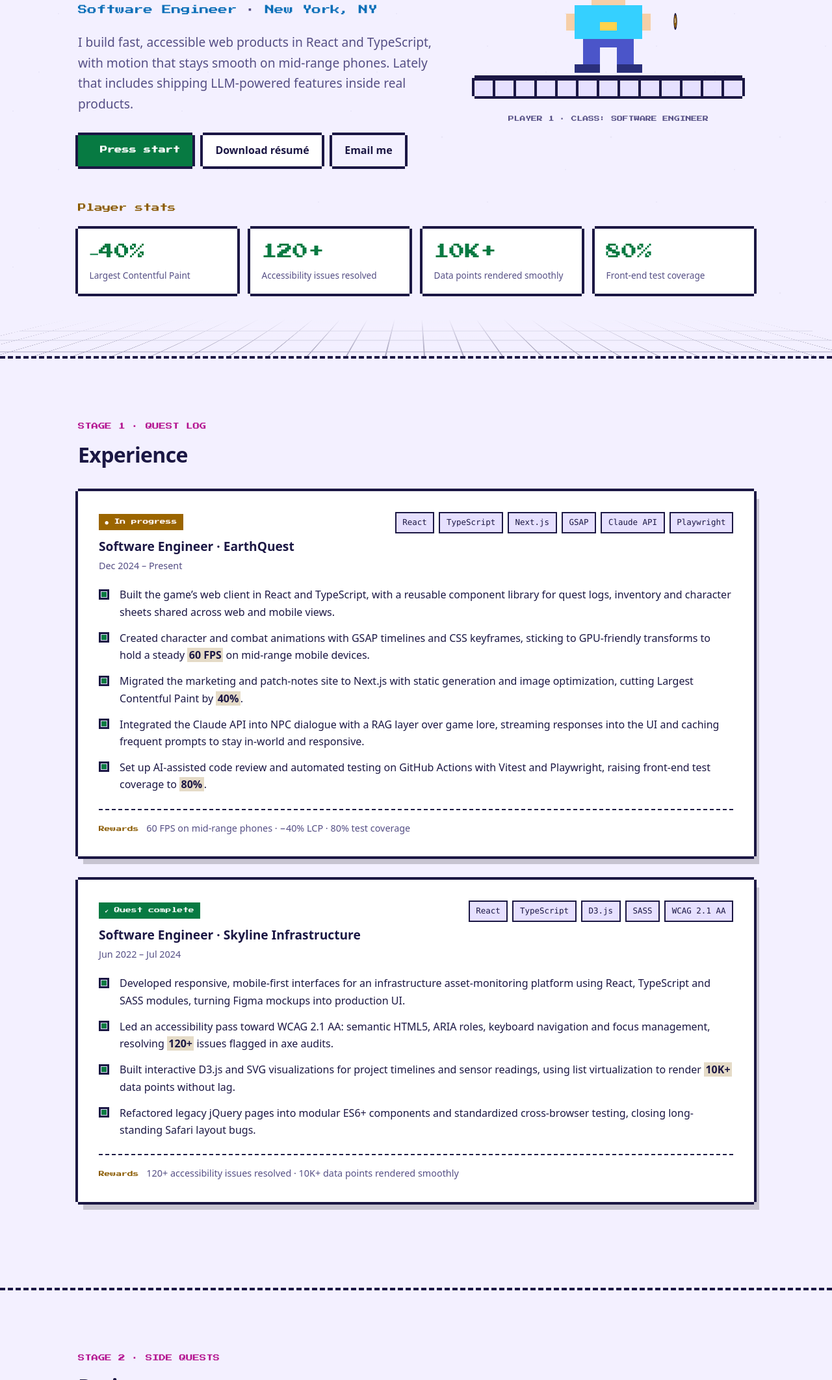
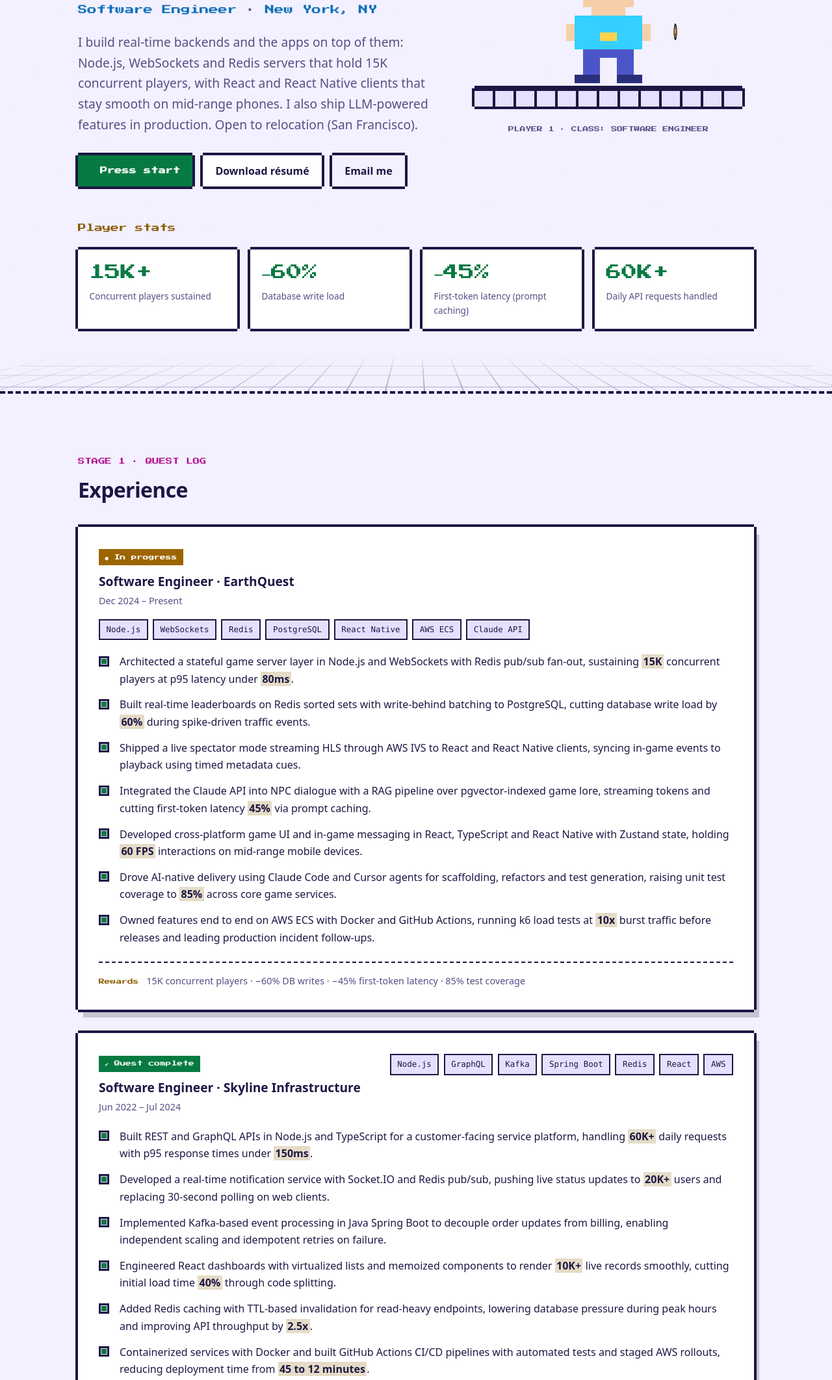
Before and after one commit to vamsi2792/vamsi2792.github.io, a plain HTML site: page index.html in a window 1280 px wide. Shown: the part 339-2463 px from the top of the page at 65% size. Drawn offline with nearby package versions, Linux system fonts and the light colour scheme.

Commit message:
Update portfolio to match new résumé
Co-Authored-By: Claude Sonnet 5.5 <noreply@anthropic.com>

```diff
--- a/index.html
+++ b/index.html
@@ -4,12 +4,12 @@
   <meta charset="utf-8">
   <meta name="viewport" content="width=device-width, initial-scale=1">
   <title>Vamsi Muppana — Software Engineer</title>
-  <meta name="description" content="Vamsi Muppana is a software engineer in New York building fast, accessible React and TypeScript products, with experience in GSAP animation, D3 data visualization and LLM-powered features. Press start to explore the résumé.">
+  <meta name="description" content="Vamsi Muppana is a software engineer in New York building real-time game backends and cross-platform apps with Node.js, WebSockets, Redis, AWS and React, plus LLM-powered features. Open to relocation to San Francisco. Press start to explore the résumé.">
   <meta name="theme-color" content="#0b0d1a" media="(prefers-color-scheme: dark)">
   <meta name="theme-color" content="#f3f0ff" media="(prefers-color-scheme: light)">
   <meta property="og:type" content="website">
   <meta property="og:title" content="Vamsi Muppana — Software Engineer">
-  <meta property="og:description" content="Fast, accessible React and TypeScript products. Currently at EarthQuest; previously Skyline Infrastructure.">
+  <meta property="og:description" content="Real-time systems at scale: Node.js, WebSockets, Redis and AWS. Currently at EarthQuest; previously Skyline Infrastructure.">
   <meta name="color-scheme" content="light dark">
   <link rel="icon" href="favicon.svg" type="image/svg+xml">
   <link rel="preconnect" href="https://fonts.googleapis.com">
@@ -81,10 +81,10 @@
           <p class="eyebrow reveal"><span class="blink-dot" aria-hidden="true"></span> PLAYER 1 READY</p>
           <h1 id="name">Vamsi Muppana</h1>
           <p class="role reveal">Software Engineer <span class="sep">·</span> New York, NY</p>
-          <p class="lead reveal">I build fast, accessible web products in React and TypeScript, with motion that stays smooth on mid-range phones. Lately that includes shipping LLM-powered features inside real products.</p>
+          <p class="lead reveal">I build real-time backends and the apps on top of them: Node.js, WebSockets and Redis servers that hold 15K concurrent players, with React and React Native clients that stay smooth on mid-range phones. I also ship LLM-powered features in production. Open to relocation (San Francisco).</p>
           <div class="cta reveal">
             <a class="btn primary" href="#experience"><span class="play" aria-hidden="true">▶</span> Press start</a>
-            <a class="btn" href="Vamsi_Muppana_NYT.pdf" download>Download résumé</a>
+            <a class="btn" href="Vamsi_Muppana_MrBeast.pdf" download>Download résumé</a>
             <a class="btn ghost" href="mailto:mvamsi.2792@gmail.com">Email me</a>
           </div>
         </div>
@@ -106,10 +106,10 @@
       <div class="wrap">
         <h2 class="panel-title reveal">Player stats</h2>
         <dl class="stats reveal">
-          <div><dt>Largest Contentful Paint</dt><dd>−40%</dd></div>
-          <div><dt>Accessibility issues resolved</dt><dd>120+</dd></div>
-          <div><dt>Data points rendered smoothly</dt><dd>10K+</dd></div>
-          <div><dt>Front-end test coverage</dt><dd>80%</dd></div>
+          <div><dt>Concurrent players sustained</dt><dd>15K+</dd></div>
+          <div><dt>Database write load</dt><dd>−60%</dd></div>
+          <div><dt>First-token latency (prompt caching)</dt><dd>−45%</dd></div>
+          <div><dt>Daily API requests handled</dt><dd>60K+</dd></div>
         </dl>
       </div>
     </section>
@@ -128,17 +128,19 @@
               <p class="meta">Dec 2024 – Present</p>
             </div>
             <ul class="tags" aria-label="Technologies">
-              <li>React</li><li>TypeScript</li><li>Next.js</li><li>GSAP</li><li>Claude API</li><li>Playwright</li>
+              <li>Node.js</li><li>WebSockets</li><li>Redis</li><li>PostgreSQL</li><li>React Native</li><li>AWS ECS</li><li>Claude API</li>
             </ul>
           </header>
           <ul class="points">
-            <li>Built the game’s web client in React and TypeScript, with a reusable component library for quest logs, inventory and character sheets shared across web and mobile views.</li>
-            <li>Created character and combat animations with GSAP timelines and CSS keyframes, sticking to GPU-friendly transforms to hold a steady <strong>60 FPS</strong> on mid-range mobile devices.</li>
-            <li>Migrated the marketing and patch-notes site to Next.js with static generation and image optimization, cutting Largest Contentful Paint by <strong>40%</strong>.</li>
-            <li>Integrated the Claude API into NPC dialogue with a RAG layer over game lore, streaming responses into the UI and caching frequent prompts to stay in-world and responsive.</li>
-            <li>Set up AI-assisted code review and automated testing on GitHub Actions with Vitest and Playwright, raising front-end test coverage to <strong>80%</strong>.</li>
+            <li>Architected a stateful game server layer in Node.js and WebSockets with Redis pub/sub fan-out, sustaining <strong>15K</strong> concurrent players at p95 latency under <strong>80ms</strong>.</li>
+            <li>Built real-time leaderboards on Redis sorted sets with write-behind batching to PostgreSQL, cutting database write load by <strong>60%</strong> during spike-driven traffic events.</li>
+            <li>Shipped a live spectator mode streaming HLS through AWS IVS to React and React Native clients, syncing in-game events to playback using timed metadata cues.</li>
+            <li>Integrated the Claude API into NPC dialogue with a RAG pipeline over pgvector-indexed game lore, streaming tokens and cutting first-token latency <strong>45%</strong> via prompt caching.</li>
+            <li>Developed cross-platform game UI and in-game messaging in React, TypeScript and React Native with Zustand state, holding <strong>60 FPS</strong> interactions on mid-range mobile devices.</li>
+            <li>Drove AI-native delivery using Claude Code and Cursor agents for scaffolding, refactors and test generation, raising unit test coverage to <strong>85%</strong> across core game services.</li>
+            <li>Owned features end to end on AWS ECS with Docker and GitHub Actions, running k6 load tests at <strong>10x</strong> burst traffic before releases and leading production incident follow-ups.</li>
           </ul>
-          <p class="reward"><span>Rewards</span> 60 FPS on mid-range phones · −40% LCP · 80% test coverage</p>
+          <p class="reward"><span>Rewards</span> 15K concurrent players · −60% DB writes · −45% first-token latency · 85% test coverage</p>
         </article>
 
         <article class="job panel reveal">
@@ -149,16 +151,19 @@
               <p class="meta">Jun 2022 – Jul 2024</p>
             </div>
             <ul class="tags" aria-label="Technologies">
-              <li>React</li><li>TypeScript</li><li>D3.js</li><li>SASS</li><li>WCAG 2.1 AA</li>
+              <li>Node.js</li><li>GraphQL</li><li>Kafka</li><li>Spring Boot</li><li>Redis</li><li>React</li><li>AWS</li>
             </ul>
           </header>
           <ul class="points">
-            <li>Developed responsive, mobile-first interfaces for an infrastructure asset-monitoring platform using React, TypeScript and SASS modules, turning Figma mockups into production UI.</li>
-            <li>Led an accessibility pass toward WCAG 2.1 AA: semantic HTML5, ARIA roles, keyboard navigation and focus management, resolving <strong>120+</strong> issues flagged in axe audits.</li>
-            <li>Built interactive D3.js and SVG visualizations for project timelines and sensor readings, using list virtualization to render <strong>10K+</strong> data points without lag.</li>
-            <li>Refactored legacy jQuery pages into modular ES6+ components and standardized cross-browser testing, closing long-standing Safari layout bugs.</li>
+            <li>Built REST and GraphQL APIs in Node.js and TypeScript for a customer-facing service platform, handling <strong>60K+</strong> daily requests with p95 response times under <strong>150ms</strong>.</li>
+            <li>Developed a real-time notification service with Socket.IO and Redis pub/sub, pushing live status updates to <strong>20K+</strong> users and replacing 30-second polling on web clients.</li>
+            <li>Implemented Kafka-based event processing in Java Spring Boot to decouple order updates from billing, enabling independent scaling and idempotent retries on failure.</li>
+            <li>Engineered React dashboards with virtualized lists and memoized components to render <strong>10K+</strong> live records smoothly, cutting initial load time <strong>40%</strong> through code splitting.</li>
+            <li>Added Redis caching with TTL-based invalidation for read-heavy endpoints, lowering database pressure during peak hours and improving API throughput by <strong>2.5x</strong>.</li>
+            <li>Containerized services with Docker and built GitHub Actions CI/CD pipelines with automated tests and staged AWS rollouts, reducing deployment time from <strong>45 to 12 minutes</strong>.</li>
+            <li>Wrote unit and integration tests with Jest and Supertest to reach <strong>80%</strong> coverage, and added structured logging with Datadog dashboards to speed up production incident triage.</li>
           </ul>
-          <p class="reward"><span>Rewards</span> 120+ accessibility issues resolved · 10K+ data points rendered smoothly</p>
+          <p class="reward"><span>Rewards</span> 60K+ daily requests · 20K+ live users · 2.5x API throughput · deploys 45 → 12 min</p>
         </article>
       </div>
     </section>
@@ -171,24 +176,13 @@
         <div class="cards">
           <article class="card panel tilt reveal">
             <p class="meta">2025 · Side quest</p>
-            <h3>AI-Powered Social Media Scheduler</h3>
-            <p>A drag-and-drop content calendar with live post previews that mirror each platform’s layout, and keyboard-accessible scheduling controls. Claude drafts captions and alt text from uploaded media, while a Node.js job queue publishes on schedule and retries failed platform API calls automatically.</p>
+            <h3>AI-Powered Social Media Scheduling Tool</h3>
+            <p>A creator-focused scheduler where the Claude API drafts platform-specific captions and hooks, with BullMQ job queues publishing posts on time across 4 platforms. Live engagement metrics stream to a Next.js dashboard over WebSockets, with Redis-backed aggregation updating counters in real time without polling the database.</p>
             <ul class="tags" aria-label="Technologies">
-              <li>React</li><li>TypeScript</li><li>Node.js</li><li>Claude API</li><li>PostgreSQL</li>
+              <li>Next.js</li><li>Node.js</li><li>Claude API</li><li>PostgreSQL</li><li>Redis</li><li>WebSockets</li><li>BullMQ</li>
             </ul>
             <a class="link" href="https://github.com/vamsi2792" target="_blank" rel="noopener">View on GitHub <span class="sr">(opens in a new tab)</span><span aria-hidden="true">↗</span></a>
           </article>
-
-          <article class="card panel tilt reveal">
-            <p class="meta">2025 · Side quest</p>
-            <h3>Accessible UI Component Kit</h3>
-            <p>A library of 25+ accessible components (modals, tabs, carousels, tooltips) with SASS-based theming and interactive Storybook docs. Motion built with GSAP and CSS transitions respects <code>prefers-reduced-motion</code>, and automated axe and Playwright tests run across Chrome, Safari and Firefox in CI.</p>
-            <ul class="tags" aria-label="Technologies">
-              <li>React</li><li>TypeScript</li><li>SASS</li><li>GSAP</li><li>Storybook</li><li>Playwright</li>
-            </ul>
-            <a class="link" href="https://github.com/vamsi2792" target="_blank" rel="noopener">View on GitHub <span class="sr">(opens in a new tab)</span><span aria-hidden="true">↗</span></a>
-          </article>
-
           <article class="card panel tilt reveal">
             <p class="meta">2026 · Side quest · Python full stack</p>
             <h3>TaskQuest</h3>
@@ -230,31 +224,27 @@
         <div class="skills">
           <div class="slot panel reveal">
             <h3>Languages</h3>
-            <ul class="tags"><li>JavaScript (ES6+)</li><li>TypeScript</li><li>HTML5</li><li>CSS3</li><li>SASS/SCSS</li><li>Python</li><li>SQL</li></ul>
+            <ul class="tags"><li>JavaScript</li><li>TypeScript</li><li>Java</li><li>Python</li><li>SQL</li><li>HTML</li><li>CSS</li></ul>
           </div>
           <div class="slot panel reveal">
             <h3>Frameworks &amp; libraries</h3>
-            <ul class="tags"><li>React</li><li>Next.js</li><li>GSAP</li><li>D3.js</li><li>Redux</li><li>Tailwind CSS</li><li>Node.js</li><li>Express</li></ul>
-          </div>
-          <div class="slot panel reveal">
-            <h3>Core concepts</h3>
-            <ul class="tags"><li>Responsive design</li><li>Accessibility (WCAG, ARIA)</li><li>Cross-browser compatibility</li><li>CSS animation</li><li>Core Web Vitals</li><li>Component architecture</li><li>Google Ad Manager</li></ul>
-          </div>
-          <div class="slot panel reveal">
-            <h3>Testing</h3>
-            <ul class="tags"><li>Jest</li><li>Vitest</li><li>Playwright</li><li>axe</li></ul>
+            <ul class="tags"><li>React</li><li>React Native</li><li>Next.js</li><li>Node.js</li><li>Express</li><li>Socket.IO</li><li>Spring Boot</li><li>GraphQL</li></ul>
           </div>
           <div class="slot panel reveal">
             <h3>Databases</h3>
-            <ul class="tags"><li>PostgreSQL</li><li>MongoDB</li><li>Redis</li><li>Firebase</li></ul>
+            <ul class="tags"><li>PostgreSQL</li><li>Redis</li><li>MongoDB</li><li>DynamoDB</li><li>pgvector</li></ul>
           </div>
           <div class="slot panel reveal">
             <h3>Cloud &amp; DevOps</h3>
-            <ul class="tags"><li>AWS (S3, CloudFront)</li><li>Vercel</li><li>Netlify</li><li>Docker</li><li>GitHub Actions</li><li>CI/CD</li></ul>
+            <ul class="tags"><li>AWS (ECS, Lambda, S3)</li><li>Docker</li><li>Kubernetes</li><li>Terraform</li><li>GitHub Actions</li><li>CI/CD</li></ul>
           </div>
           <div class="slot panel wide reveal">
             <h3>Tools &amp; practices</h3>
-            <ul class="tags"><li>Git &amp; GitHub</li><li>Jira</li><li>Figma</li><li>Vite</li><li>Webpack</li><li>Storybook</li><li>Claude Code</li><li>GitHub Copilot</li><li>Code review</li><li>Agile/Scrum</li></ul>
+            <ul class="tags"><li>Claude Code</li><li>Cursor</li><li>AI coding agents</li><li>Claude API</li><li>AI-assisted QA</li><li>Playwright</li><li>Jest</li><li>Datadog</li><li>Git</li><li>Agile</li></ul>
+          </div>
+          <div class="slot panel wide reveal">
+            <h3>Core concepts</h3>
+            <ul class="tags"><li>Real-time systems</li><li>WebSockets</li><li>Live streaming (HLS, RTMP)</li><li>Leaderboards</li><li>Gaming backend services</li><li>Distributed systems</li><li>Load balancing</li><li>Microservices</li><li>System design</li></ul>
           </div>
         </div>
       </div>
@@ -299,13 +289,13 @@
         <p class="stage reveal">FINAL STAGE · CONTINUE?</p>
         <h2 id="h-contact" class="reveal">Let’s talk</h2>
         <p class="continue reveal" aria-hidden="true">CONTINUE? <span id="count">9</span></p>
-        <p class="lead reveal">I’m open to software engineering roles where performance, accessibility and craft matter. The quickest way to reach me is email.</p>
+        <p class="lead reveal">I’m open to software engineering roles, including relocating to San Francisco, where real-time systems, performance and craft matter. The quickest way to reach me is email.</p>
         <p class="reveal"><a class="big-mail" href="mailto:mvamsi.2792@gmail.com">mvamsi.2792@gmail.com</a></p>
         <div class="cta reveal">
           <a class="btn primary" href="mailto:mvamsi.2792@gmail.com"><span class="play" aria-hidden="true">●</span> Insert coin</a>
           <a class="btn" href="https://github.com/vamsi2792" target="_blank" rel="noopener">GitHub <span class="sr">(opens in a new tab)</span></a>
           <a class="btn" href="https://www.linkedin.com/in/vamsi-muppana" target="_blank" rel="noopener">LinkedIn <span class="sr">(opens in a new tab)</span></a>
-          <a class="btn" href="Vamsi_Muppana_NYT.pdf" download>Résumé (PDF)</a>
+          <a class="btn" href="Vamsi_Muppana_MrBeast.pdf" download>Résumé (PDF)</a>
         </div>
       </div>
     </section>
--- a/script.js
+++ b/script.js
@@ -112,7 +112,7 @@
   /* ---------- Section spy: nav highlight, level, achievements ---------- */
   var ACH = {
     experience: ['ACHIEVEMENT UNLOCKED', 'Quest Log opened: 2 roles to explore'],
-    projects: ['ACHIEVEMENT UNLOCKED', 'Side quests found: 5 projects to explore'],
+    projects: ['ACHIEVEMENT UNLOCKED', 'Side quests found: 4 projects to explore'],
     skills: ['ACHIEVEMENT UNLOCKED', 'Inventory opened: the full tech stack'],
     education: ['ACHIEVEMENT UNLOCKED', 'Training complete: M.S. CS + 2 Oracle badges'],
     contact: ['FINAL STAGE REACHED', 'Say hi: press the Insert coin button']
@@ -181,7 +181,7 @@
       .fromTo('.hero .ch', { opacity: 0, y: -18 }, { opacity: 1, y: 0, duration: 0.25, stagger: 0.05, ease: 'steps(3)' }, 0.1)
       .from('.stage-box .layer', { y: -160, duration: 0.9, ease: 'bounce.out' }, 0.5);
 
-    // Count-up for the player stats ("−40%", "120+", "10K+", "80%")
+    // Count-up for the player stats ("15K+", "−60%", "−45%", "60K+")
     document.querySelectorAll('.stats dd').forEach(function (dd) {
       var m = dd.textContent.match(/^(\D*)(\d+)(.*)$/);
       if (!m) return;
```
Also changed, not shown: 2 other files.
